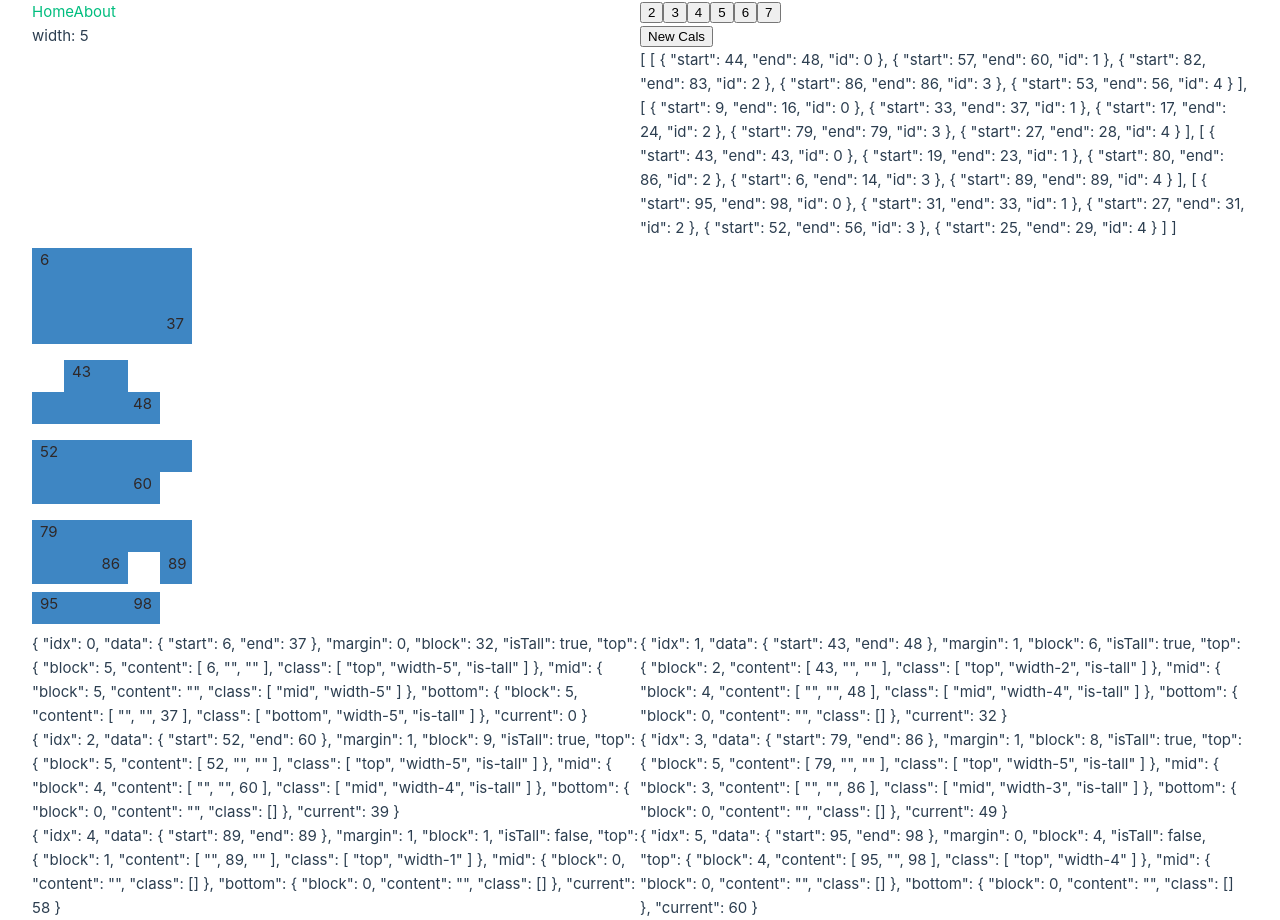
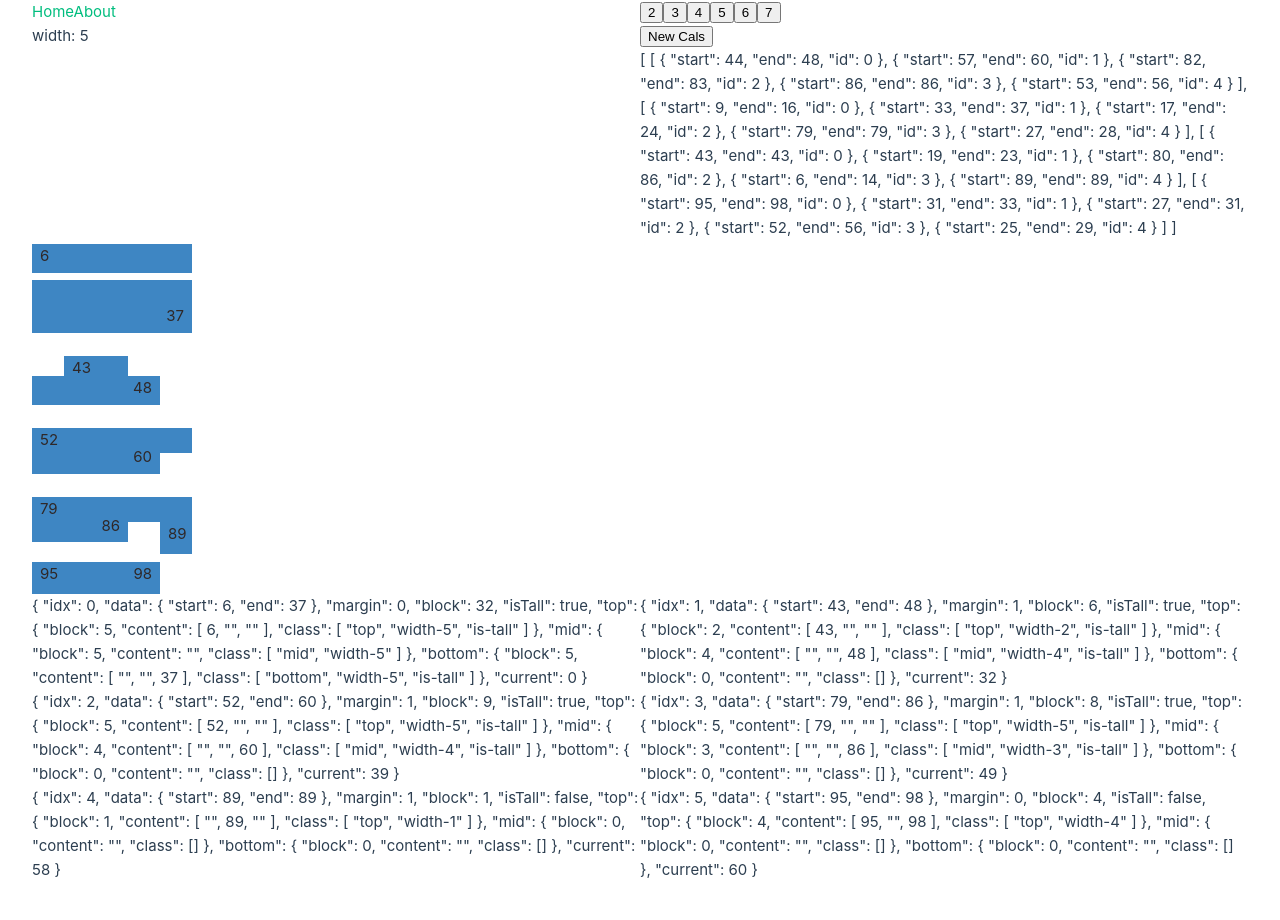
Before and after one commit to k-flynn-webdev/app-short-cal, a Vue app: page /group in a window 1280 px wide. After the commit the page ends 882 px from the top, so only its background shows below. Built offline with nearby package versions, Linux system fonts and the light colour scheme.

Commit message:
still some issues to fix but closer visually

```diff
--- a/src/components/Group.vue
+++ b/src/components/Group.vue
@@ -17,7 +17,7 @@ const calDataIslandsMargins = computed(() =>
 );
 
 // TODO : Re write this all with the idea that theres 3 modes/types of groupObject and render that way ""
-// todo eg ["small", "medium", "large"] based on that define the render
+// todo eg ["single", "small", "medium", "large"] based on that define the render
 // todo which means the build function needs to have that property!
 // todo also classes and extra things like that shouldn't be done in the object but worked out
 // todo in the component
@@ -77,7 +77,7 @@ const calDataIslandsMargins = computed(() =>
   }
 }
 .top {
-  margin-bottom: 0.5rem;
+  //margin-bottom: 0.5rem;
   //background-color: #7ca8d2;
 }
 .bottom {
@@ -90,19 +90,24 @@ const calDataIslandsMargins = computed(() =>
   background-color: #ffffff;
 }
 .is-tall.block {
+  height: 1.8rem;
   &.top {
-    margin-top: 0.5rem;
-    margin-bottom: 0;
+    transform: translateY(0.25rem);
+    //margin-top: 0.5rem;
+    //margin-bottom: 0;
   }
   &.mid,
   &.bottom {
-    margin-bottom: 0.5rem;
+    transform: translateY(-0.5rem);
+    //margin-bottom: 0.5rem;
   }
 }
 
-.new-line {
-  width: 100%;
-  min-height: 0.2rem;
+.bump {
+  background: red;
+  display: inline-block;
+  width: 0;
+  min-height: 2.5rem;
 }
 .width-1 {
   width: 2rem;
--- a/src/components/GroupItem.vue
+++ b/src/components/GroupItem.vue
@@ -21,6 +21,7 @@ const props = defineProps({
 </script>
 
 <template>
+  <div class="bump"></div>
   <div
     v-if="groupItem.margin"
     class="empty"
```
